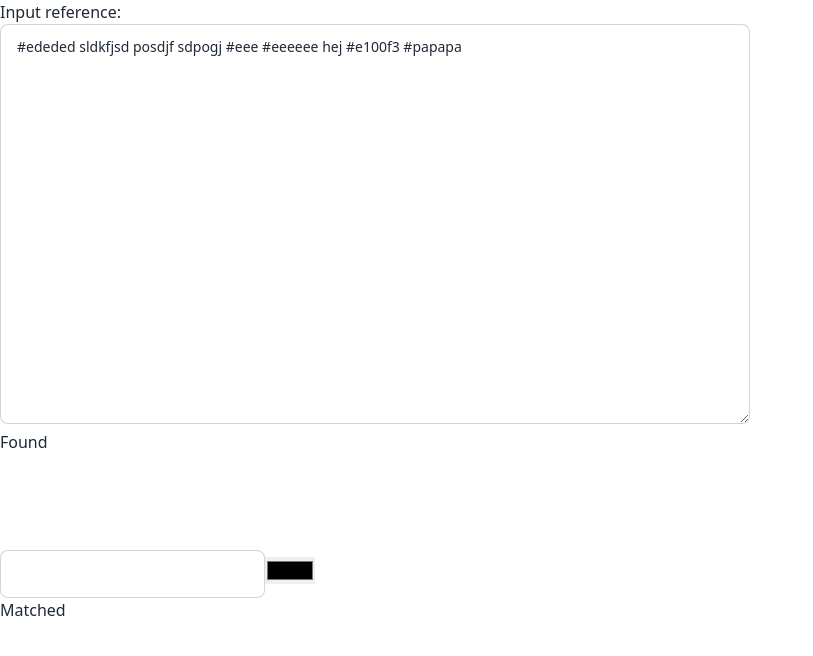
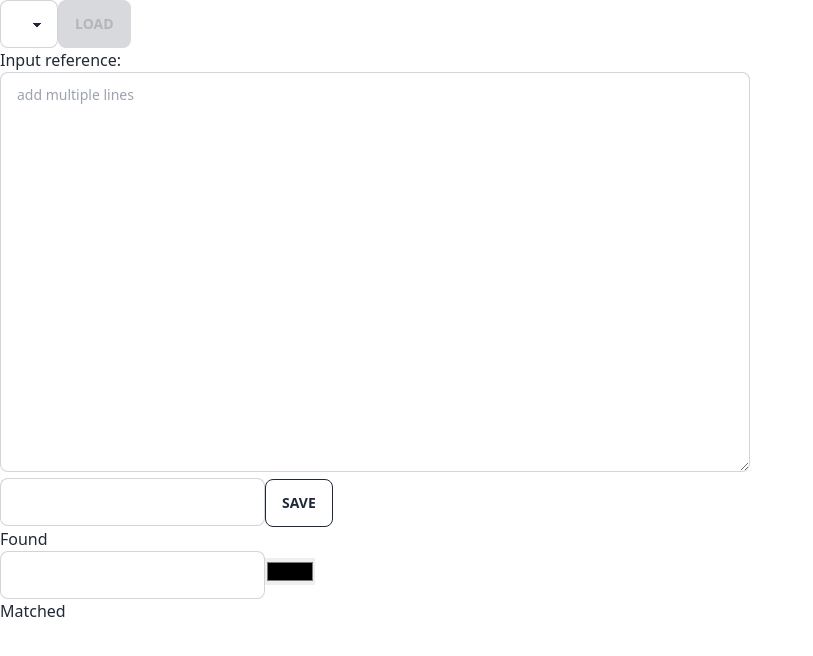
Before and after one commit to Krillko/colorFinder, a Vue app: page / in a window 1280 px wide. Shown: the top 656 px of the page, without its empty margins (0-813 px from the left). Built offline with nearby package versions, Linux system fonts and the light colour scheme.

Commit message:
Load and save

```diff
--- a/src/App.vue
+++ b/src/App.vue
@@ -1,6 +1,9 @@
 <template>
   <main>
+    <LoadReferences />
     <ReferenceInput />
+    <SaveReference />
+
     <FoundColors />
     <MatchInput />
     <MatchedColors />
@@ -12,6 +15,8 @@ import ReferenceInput from '@/components/ReferenceInput.vue'
 import FoundColors from '@/components/FoundColors.vue'
 import MatchInput from '@/components/MatchInput.vue'
 import MatchedColors from '@/components/MatchedColors.vue'
+import SaveReference from '@/components/SaveReference.vue'
+import LoadReferences from '@/components/LoadReferences.vue'
 </script>
 
 <style scoped lang="postcss">
--- /dev/null
+++ b/src/components/LoadReferences.vue
@@ -0,0 +1,62 @@
+<template>
+  <div>
+    <select v-model="selected" class="select select-bordered">
+      <option
+        v-for="save in localStorageSaves.references"
+        :key="save.name"
+      >
+        {{ save.name }}
+      </option>
+    </select>
+    <button
+      class="btn"
+      :disabled="!saveAble"
+      @click="load"
+    >
+      Load
+    </button>
+  </div>
+</template>
+
+<script setup lang="ts">
+import { ref, onMounted, Ref, computed } from 'vue'
+import { useColorStore } from '../store/colorStore'
+const colorStore = useColorStore()
+
+type reference = {
+  name: string,
+  input: string,
+}
+type saves = {
+  references: reference[]
+}
+
+const localStorageSaves: Ref<saves> = ref({})
+const selected = ref('')
+
+const saveAble = computed(() => {
+  return localStorageSaves.value.references?.length > 0 && selected.value !== ''
+})
+
+onMounted(() => {
+  const toLoad = window.localStorage.getItem('colorFinder')
+  if (toLoad) {
+    localStorageSaves.value = JSON.parse(toLoad)
+
+    console.log(localStorageSaves.value)
+  }
+})
+
+const load = () => {
+  const toLoad = localStorageSaves.value.references.find((i) => {
+    return i.name === selected.value
+  })
+  console.log(toLoad)
+  colorStore.parseColors(toLoad.input)
+  colorStore.loadedReference = toLoad.name
+}
+
+</script>
+
+<style scoped lang="postcss">
+</style>
--- a/src/components/ReferenceInput.vue
+++ b/src/components/ReferenceInput.vue
@@ -2,7 +2,7 @@
   <div class="colorInput">
     <h1 class="headline">Input reference:</h1>
     <textarea
-      v-model="textarea"
+      v-model="colorInput"
       placeholder="add multiple lines"
       class="textarea textarea-bordered"
     />
@@ -12,12 +12,13 @@
 <script setup lang="ts">
 import { ref, watch } from 'vue'
 import { useColorStore } from '../store/colorStore'
+import { storeToRefs } from 'pinia'
 
 const colorStore = useColorStore()
 
-const textarea = ref(colorStore.colorInput)
+const { colorInput } = storeToRefs(colorStore)
 
-watch(textarea, (updated) => {
+watch(colorInput, (updated) => {
   colorStore.parseColors(updated)
 })
 </script>
--- /dev/null
+++ b/src/components/SaveReference.vue
@@ -0,0 +1,38 @@
+<template>
+  <div>
+    <input
+      v-model="saveName"
+      type="text"
+      class="input input-bordered"
+    >
+    <button
+      class="btn btn-outline"
+      @click="save"
+    >
+      Save
+    </button>
+  </div>
+</template>
+
+<script setup lang="ts">
+import { ref } from 'vue'
+import { useColorStore } from '../store/colorStore'
+const colorStore = useColorStore()
+const saveName = ref('')
+
+const save = () => {
+  console.log('save')
+  const saving = {
+    references: [],
+  }
+  saving.references.push({
+    name: saveName.value,
+    input: colorStore.colorInput,
+  })
+  window.localStorage.setItem('colorFinder', JSON.stringify(saving))
+}
+
+</script>
+
+<style scoped lang="postcss">
+</style>
--- a/src/store/colorStore.ts
+++ b/src/store/colorStore.ts
@@ -3,9 +3,10 @@ import { defineStore } from 'pinia'
 export const useColorStore = defineStore('colors', {
   state: () => {
     return {
-      colorInput: '#ededed sldkfjsd posdjf sdpogj #eee #eeeeee hej #e100f3 #papapa',
-      colorInputParsed: ['#ededed', '#eee', '#eeeeee', '#e100f3'],
+      colorInput: '',
+      colorInputParsed: [],
       matchColor: '',
+      loadedReference: '',
     }
   },
   actions: {
```
